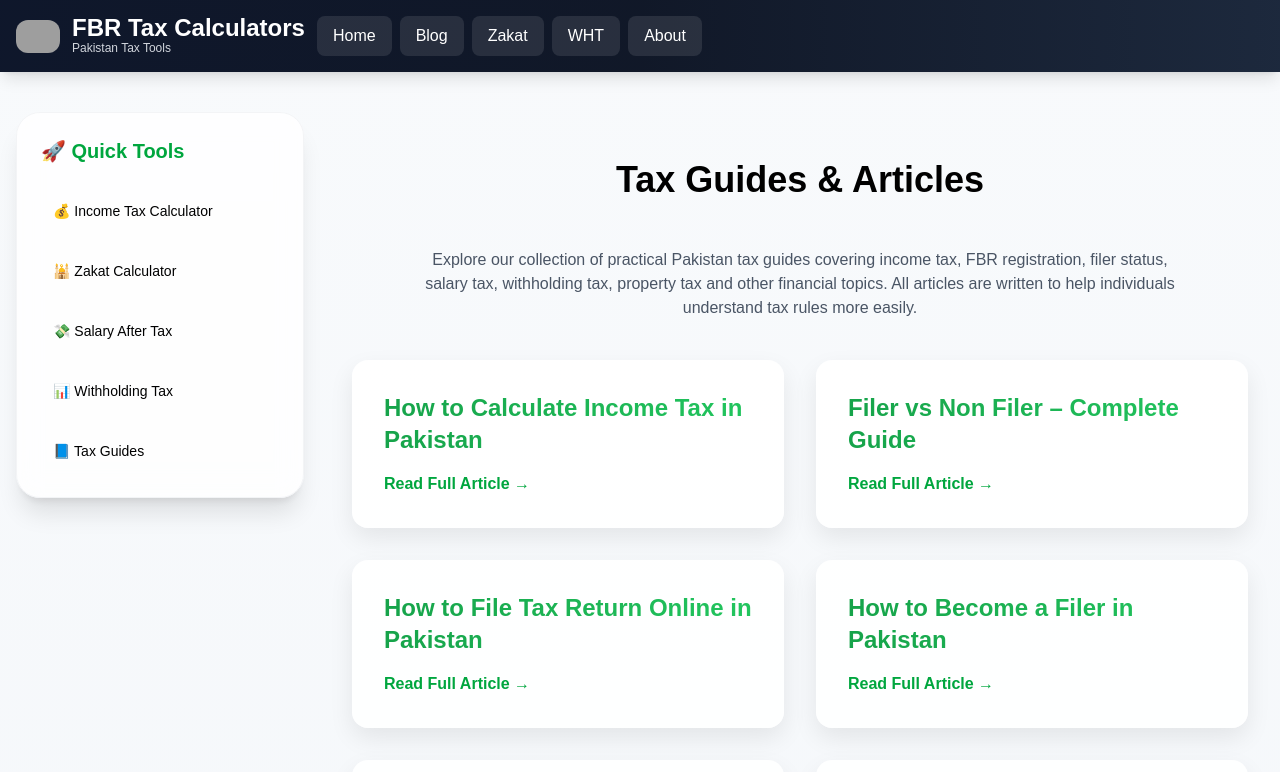
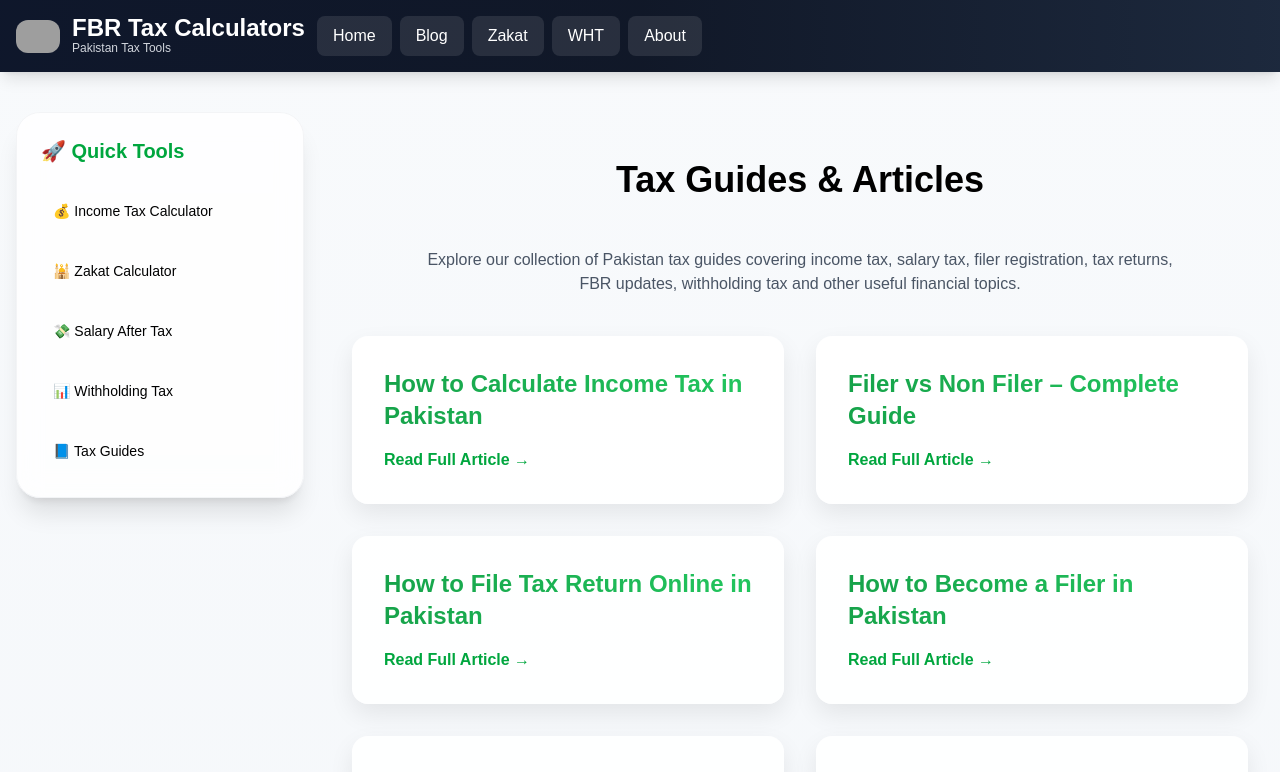
Before and after one commit to muhammadobaid1986/fbrtaxcalculators, a Next.js app: page /blog in a window 1280 px wide. Shown: the top 772 px of the page. Built offline with nearby package versions, Linux system fonts and the light colour scheme; grey boxes are pictures that could not be loaded.

Commit message:
improve blog page content and seo

```diff
--- a/app/blog/page.tsx
+++ b/app/blog/page.tsx
@@ -3,7 +3,7 @@ import Link from "next/link";
 export const metadata = {
   title: "Pakistan Tax Guides & Articles | FBR Tax Calculators",
   description:
-    "Read detailed guides about Pakistan income tax, FBR, filer status, tax returns, property tax, freelancers, prize bonds, salary tax and more.",
+    "Read practical Pakistan tax guides covering income tax, FBR registration, filer status, salary tax, withholding tax, property tax, freelancers and more.",
 };
 
 const posts = [
@@ -114,10 +114,9 @@ export default function Blog() {
         Tax Guides & Articles
       </h1>
       <p className="text-center text-gray-600 max-w-3xl mx-auto mb-10">
-  Explore our collection of practical Pakistan tax guides covering
-  income tax, FBR registration, filer status, salary tax, withholding
-  tax, property tax and other financial topics. All articles are written
-  to help individuals understand tax rules more easily.
+  Explore our collection of Pakistan tax guides covering income tax,
+  salary tax, filer registration, tax returns, FBR updates, withholding
+  tax and other useful financial topics.
 </p>
 
       <div className="grid md:grid-cols-2 gap-8">
@@ -145,15 +144,13 @@ export default function Blog() {
   </h2>
 
   <p className="text-gray-700 mb-4">
-    Our guides explain Pakistan tax rules in simple language with
-    practical examples. Whether you want to become a filer, calculate
-    salary tax or understand the latest FBR updates, these articles are
-    designed to help.
+    Our articles explain Pakistan tax rules in simple language with
+    practical examples to help taxpayers understand FBR requirements.
   </p>
 
   <p className="text-gray-700">
-    We regularly update our content whenever important tax changes are
-    announced so readers can access accurate and useful information.
+    We regularly update our guides whenever important tax changes are
+    announced so readers can access current information.
   </p>
 </div>
 
```
